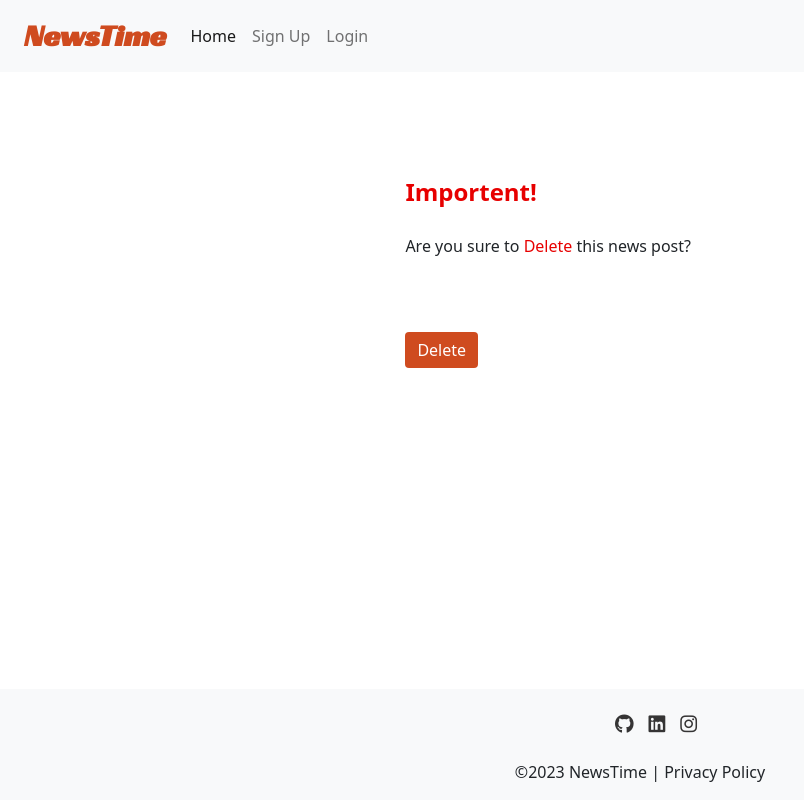
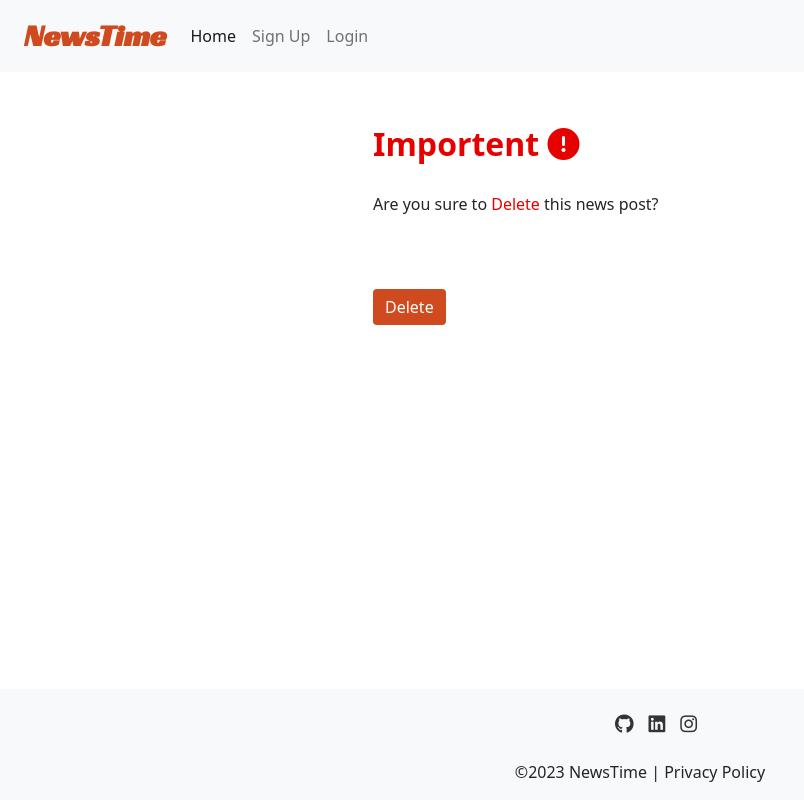
Before and after one commit to sediqa01/News-Aggregator, a Django app: a page that uses templates/delete_news.html in a window 1280 px wide. Shown: the whole page, without its empty margins (0-804 px from the left). Run offline with Django 3.2, Linux system fonts and the light colour scheme; tables that the repository leaves empty hold one stand-in row (values such as "Sample post"); parts of the project's set-up code (start-up, migrations or seed data) failed here and were passed over; some libraries are stand-ins or nearby versions.

Commit message:
Add font awesome icon for Delete warning

```diff
--- a/static/css/style.css
+++ b/static/css/style.css
@@ -61,6 +61,10 @@
 
 .category-name-d {
     padding: 2%;
+}
+
+.content {
+    text-align: justify;
 }
 
 /* Pagination */
@@ -149,8 +153,9 @@
 }
 
 .warning {
+    padding-top: 20%;
     color: #e70000;
-    font-size: 1.5rem;
+    font-size: 2rem;
 }
 
 #delete-txt {
@@ -167,7 +172,14 @@
 @media (max-width: 768px) {
     .card {
         width: 100%;
+    }
 
+    #news-title {
+        font-size: x-large;
+    }
+
+    .category-name-d {
+        font-size: small;
     }
 }
 
@@ -176,4 +188,5 @@
         padding: 10px;
 
     }
+
 }
--- a/templates/delete_news.html
+++ b/templates/delete_news.html
@@ -3,13 +3,13 @@
 {% load static %}
 
 
-<div class="container my-container h-100">
+<div class="container">
     <div class="row">
-      <div class="col-md-8 offset-md-2">
+      <div class="col-md-8 offset-md-2 mt-5">
         <div class="form-group">
             <form method="POST">
                 {% csrf_token %}
-                <strong class="warning">Importent!</strong>
+                <strong class="warning">Importent <i class="fa-solid fa-circle-exclamation"></i></strong>
                 <br>
                 <br>
                 <p>Are you sure to <span id="delete-txt">Delete</span> this news post?</p>
```
Also changed, not shown: templates/article.html (+7 -5 lines).
